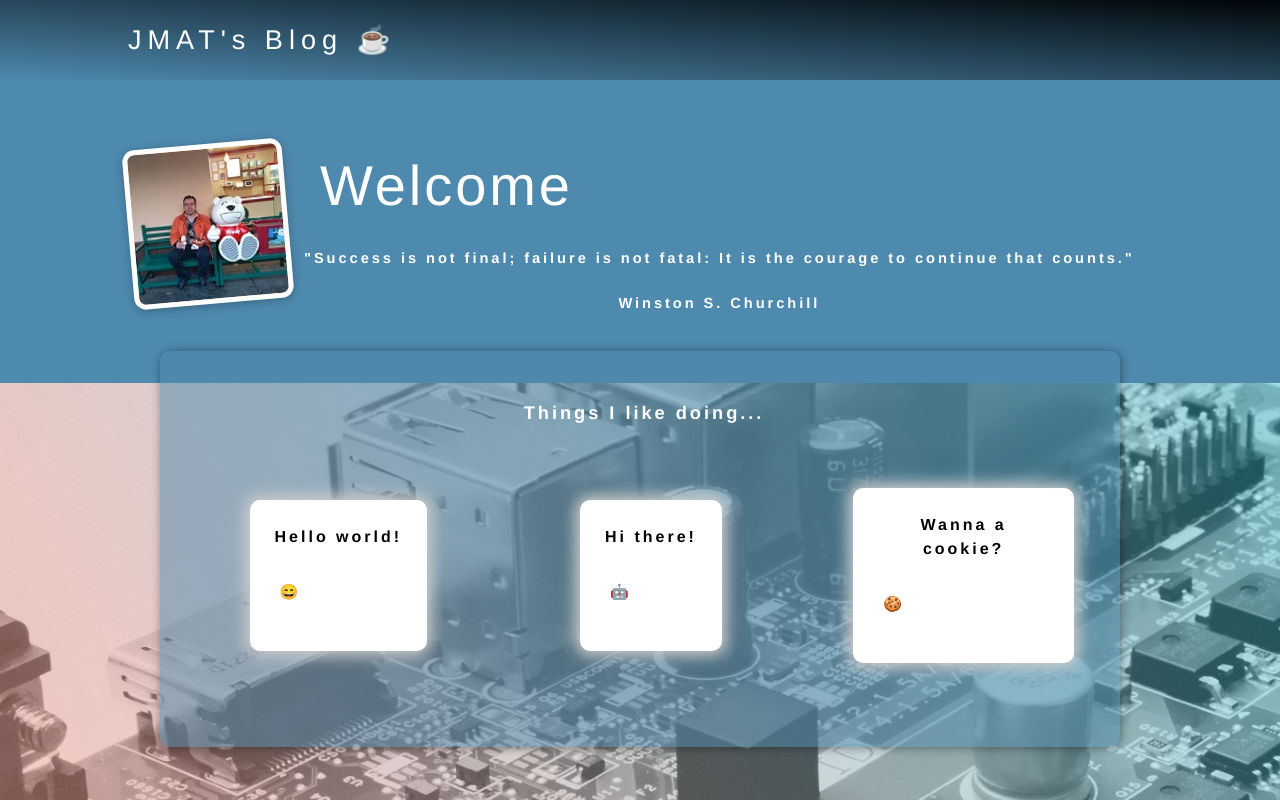
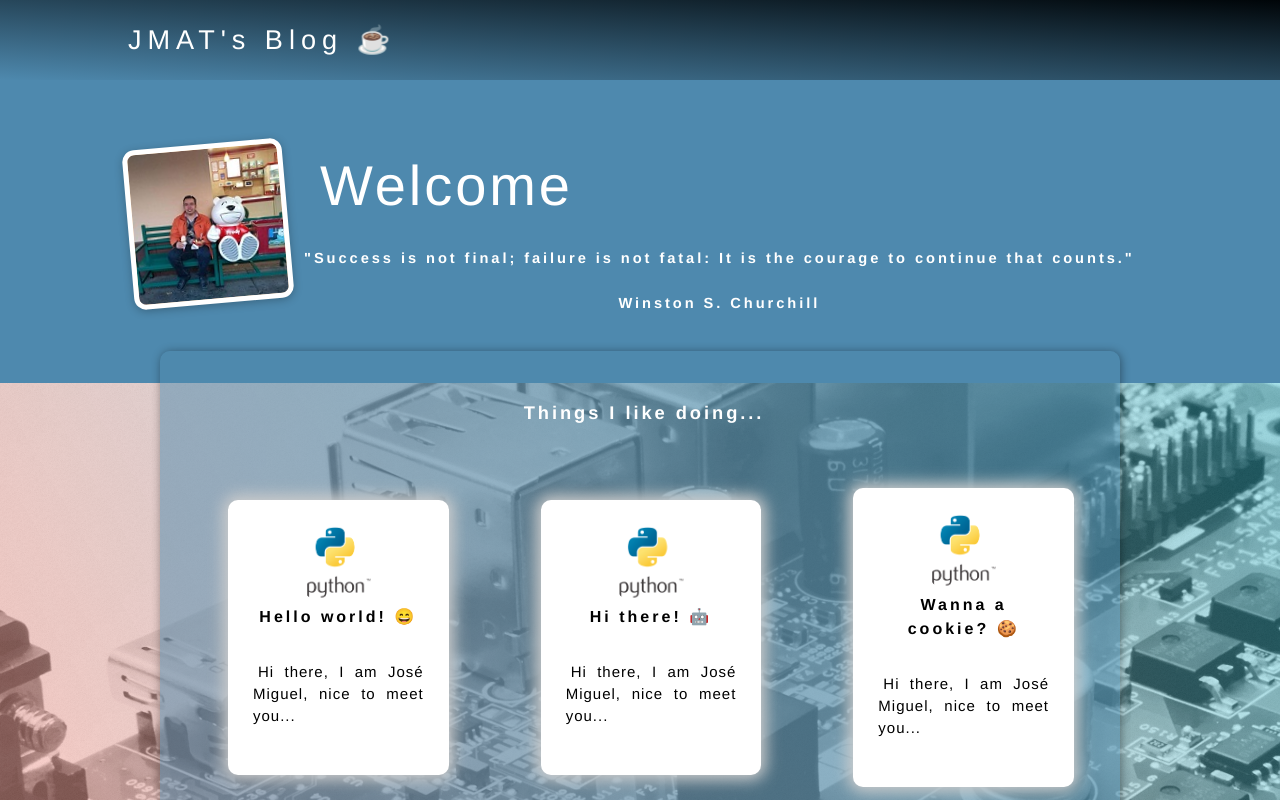
Before and after one commit to AlitosJM/MyApp, a React (Create React App) app: page /myPage in a window 1280 px wide. Shown: the top 800 px of the page. Built offline with nearby package versions, Linux system fonts and the light colour scheme.

Commit message:
added img for card

```diff
--- a/src/components/Card/Card.js
+++ b/src/components/Card/Card.js
@@ -1,5 +1,6 @@
 import React from "react";
 import {default as Wrapper} from "./LinkTo";
+import PYTHON from '../../images/python-logo.png';
 // import '../css/styles.css';
 
 function Card({objPost}) {
@@ -19,9 +20,10 @@ function Card({objPost}) {
           {/* <Wrapper value={id} onClicked={onClicked}> */}
           <a onClick={onClicked}>
             <div className="card">
-                <h3>{objPost.title}</h3>
-                <p className="text">{objPost.subtitle}</p>
-                {objPost.body}
+              <img src={PYTHON} alt="image-test" />
+              <h3>{objPost.title} {objPost.subtitle} </h3>
+              <p className="text"> {objPost.body}  </p>
+
             </div>
           </a>
           {/* </Wrapper> */}
--- a/src/components/Post/Post.js
+++ b/src/components/Post/Post.js
@@ -4,7 +4,7 @@ class Post{
     	this.post_id=post_id;
       this.title=title;
       this.subtitle=subtitle;
-      this.body=body
+      this.body=this.intro;
     }
 }
 
--- a/src/containers/MyApp/styles.css
+++ b/src/containers/MyApp/styles.css
@@ -191,10 +191,19 @@ input:focus { box-shadow: inset 0 -5px 45px rgba(100,100,100,0.4), 0 1px 1px rgb
 	/*box-shadow: 0 2px 4px rgba(100,100,100,.1);*/
 	box-shadow:0 0 15px 5px #ccc;
 	border-radius:10px;
+	/* text-align: center; */
+	align-items: center;
 	/* color:black;
 	font-size:1rem;
 	font-weight:bold; */
   }
+
+.card img {
+	width: 5rem;
+	height: 5rem;
+	object-fit: cover;
+	border-radius: 40%;
+}
 
 .post .card{
     text-decoration: none;
@@ -203,7 +212,7 @@ input:focus { box-shadow: inset 0 -5px 45px rgba(100,100,100,0.4), 0 1px 1px rgb
 
 
 .card .text {
-  color:#212121;
+  /* color:#212121; */
   margin-top:20px;
   font-size:15px;
   line-height:22px;
```
Also changed, not shown: src/images/python-logo.png (added).
